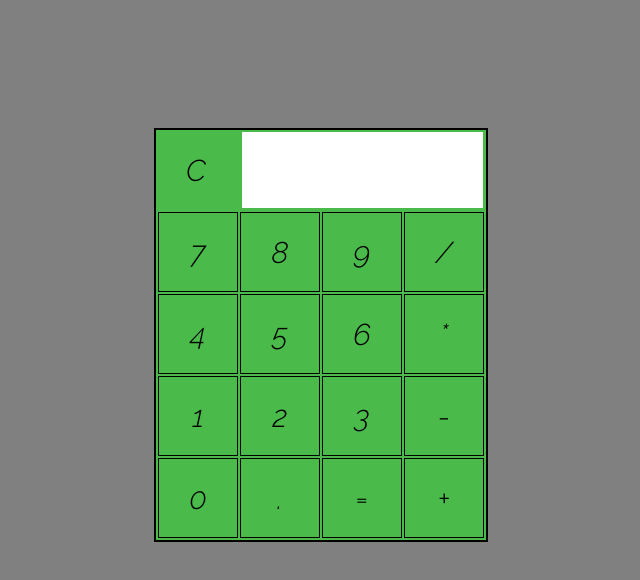
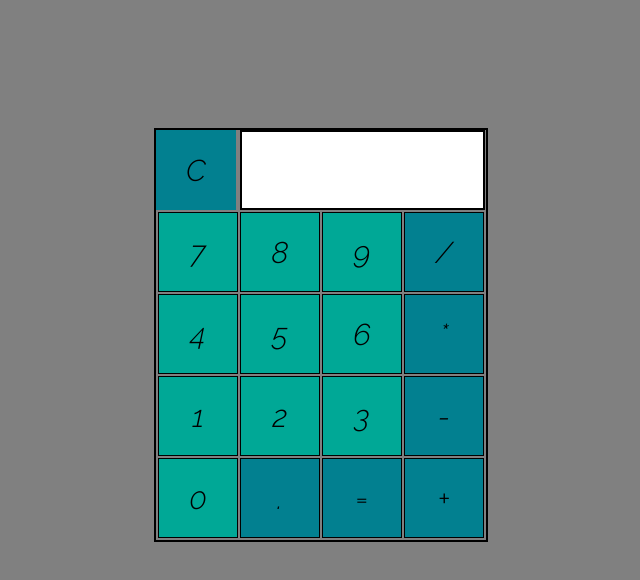
Before and after one commit to momentum-team-7/js--calculator-drehan7, a plain HTML site: page index.html in a window 1280 px wide. Shown: the whole page, without its empty margins (319-959 px from the left). Drawn offline with Linux system fonts and the light colour scheme.

Commit message:
more styling added

```diff
--- a/index.html
+++ b/index.html
@@ -15,28 +15,28 @@
         <input type="text" class="text-box" value="">
         <table>
             <tr>
-                <td><button class="button" id="seven" value=7>7</button></td>
-                <td><button class="button" value = 8 id="eight">8</button></td>
-                <td><button class="button" id="nine" value=9>9</button></td>
+                <td><button class="button nums" id="seven" value=7>7</button></td>
+                <td><button class="button nums" value = 8 id="eight">8</button></td>
+                <td><button class="button nums" id="nine" value=9>9</button></td>
                 <td><button class="button" value = "/" id="slash">/</button></td>
             </tr>
 
             <tr>
-                <td><button class="button" id="four" value=4>4</button></td>
-                <td><button class="button" id="five" value = 5>5</button></td>
-                <td><button class="button" id="six" value = 6>6</button></td>
+                <td><button class="button nums" id="four" value=4>4</button></td>
+                <td><button class="button nums" id="five" value = 5>5</button></td>
+                <td><button class="button nums" id="six" value = 6>6</button></td>
                 <td><button class="button" id="multiply" value="*" button>*</td>
             </tr>
 
             <tr>
-                <td><button class="button" id="one" value=1>1</button></td>
-                <td><button class="button" id="two" value=2>2</button></td>
-                <td><button class="button" id="three" value=3>3</button></td>
+                <td><button class="button nums" id="one" value=1>1</button></td>
+                <td><button class="button nums" id="two" value=2>2</button></td>
+                <td><button class="button nums" id="three" value=3>3</button></td>
                 <td><button class="button" id="minus"value="-">-</button></td>
             </tr>
 
             <tr>
-                <td><button class="button" id="zero" value=0>0</button></td>
+                <td><button class="button nums" id="zero" value=0>0</button></td>
                 <td><button class="button" id="decimal" value = ".">.</button></td>
                 <td><button class="equal-button" id="equal-sign" value="=">=</button></td>
                 <td><button class="button" id="plus" value="+">+</button></td>
--- a/style.css
+++ b/style.css
@@ -14,7 +14,7 @@ body {
   text-align: right;
   font-size: 30px;
   padding-right: 5%;
-  border: 2px solid rgb(74, 187, 74);
+  border: 2px solid;
 }
 #clear {
   border: none;
@@ -26,7 +26,17 @@ button {
   height: 5rem;
   border: 0.5px solid;
   font-size: 30px;
-  background-color: rgb(74, 187, 74);
+  background-color: #028090;
+}
+
+.nums {
+  background-color: #00a896;
+}
+
+button:hover {
+  opacity: 0.2;
+  font-weight: bold;
+  border: white;
 }
 
 .main-calc {
@@ -38,5 +48,5 @@ button {
   margin-left: auto;
   margin-right: auto;
   margin-top: 10%;
-  background-color: rgb(74, 187, 74);
+  background-color: black);
 }
```
